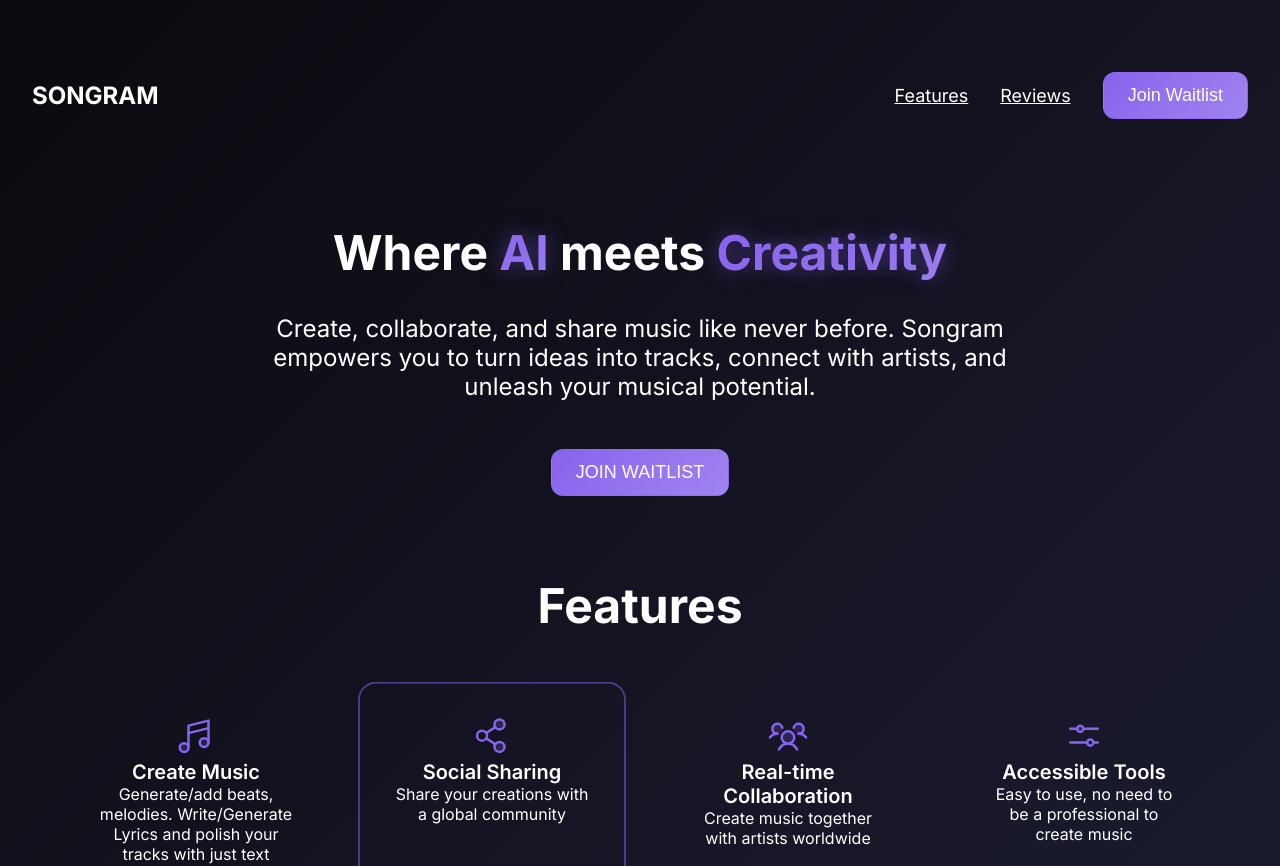
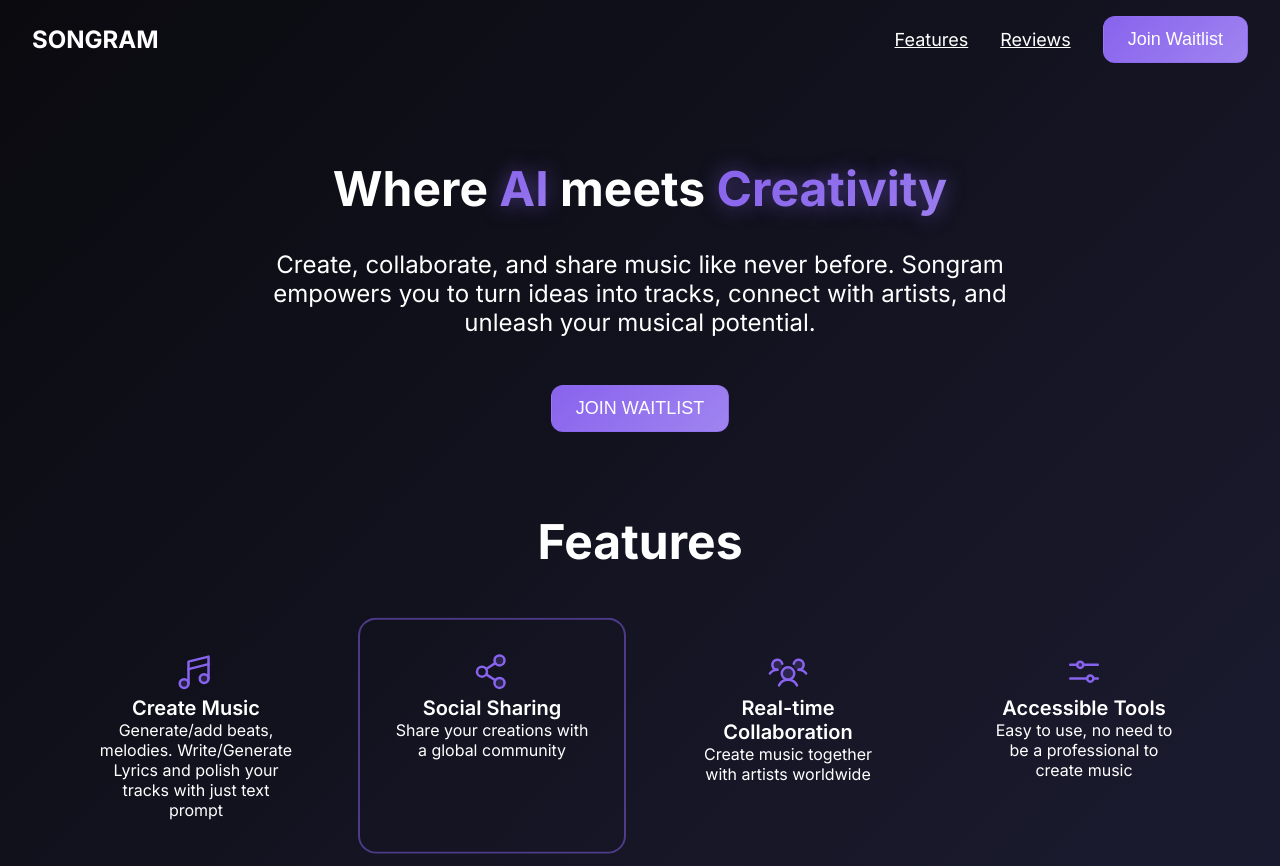
Before and after one commit to Songram-App/Songram-Website, a React (Vite) app: page / in a window 1280 px wide. Shown: the top 866 px of the page. Built offline with nearby package versions, Linux system fonts and the light colour scheme.

Commit message:
chore: fix nav issue with click

```diff
--- a/src/pages/WelcomePage.tsx
+++ b/src/pages/WelcomePage.tsx
@@ -217,17 +217,11 @@ const WelcomePage: React.FC = () => {
   }, []);
 
   return (
-    <div className="min-h-screen bg-gradient-dark relative overflow-hidden px-10 py-12 font-sans">
-      {/* Animated Background Elements */}
-      <div className="absolute inset-0 overflow-hidden">
-        <div className="absolute top-20 left-10 w-72 h-72 bg-primary/10 rounded-full blur-3xl animate-float" />
-        <div className="absolute top-40 right-20 w-96 h-96 bg-purple-500/10 rounded-full blur-3xl animate-float" style={{ animationDelay: '2s' }} />
-        <div className="absolute bottom-20 left-1/3 w-80 h-80 bg-blue-500/10 rounded-full blur-3xl animate-float" style={{ animationDelay: '4s' }} />
-      </div>
+    <div className="min-h-screen bg-gradient-dark relative px-10 py-10 font-sans">
 
       {/* Navigation */}
-      <nav className="bg-gradient-to-r from-gray-900 via-gray-800 to-gray-900 shadow-lg">
-  <div className="max-w-screen-xl mx-auto px-8 py-6 flex justify-between items-center">
+      <nav className="bg-gradient-to-r from-gray-900 via-gray-800 to-gray-900 shadow-lg mt-0">
+  <div className="max-w-screen-xl mx-auto px-8 py-4 flex justify-between items-center">
     <span className="text-2xl font-bold text-transparent bg-clip-text bg-gradient-to-r from-yellow-400 via-pink-500 to-purple-500 tracking-widest">
       SONGRAM
     </span>
@@ -246,7 +240,7 @@ const WelcomePage: React.FC = () => {
       </a>
       <button
         onClick={openSignupModal}
-        className="glass-button text-lg px-8 py-4 bg-gradient-primary border-0 hover:shadow-2xl hover:shadow-primary/30 transform hover:scale-105"
+        className="glass-button text-lg px-8 py-4 bg-gradient-primary border-0 hover:shadow-2xl hover:shadow-primary/30 transform hover:scale-105 rounded-full"
       >
         Join Waitlist
       </button>
@@ -255,20 +249,6 @@ const WelcomePage: React.FC = () => {
       onClick={() => setIsMobileMenuOpen(!isMobileMenuOpen)}
       className="md:hidden text-white focus:outline-none"
     >
-      <svg
-        className="w-8 h-8"
-        fill="none"
-        stroke="currentColor"
-        strokeWidth="2"
-        viewBox="0 0 24 24"
-        xmlns="http://www.w3.org/2000/svg"
-      >
-        <path
-          strokeLinecap="round"
-          strokeLinejoin="round"
-          d="M4 6h16M4 12h16m-7 6h7"
-        ></path>
-      </svg>
     </button>
   </div>
   {isMobileMenuOpen && (
@@ -310,7 +290,7 @@ const WelcomePage: React.FC = () => {
           <div className="flex flex-col sm:flex-row gap-6 justify-center items-center animate-slide-up" style={{ animationDelay: '0.3s' }}>
         <button
           onClick={openSignupModal}
-          className="glass-button text-lg px-8 py-4 bg-gradient-primary border-0 hover:shadow-2xl hover:shadow-primary/30 transform hover:scale-105"
+          className="glass-button text-lg px-8 py-4 bg-gradient-primary border-0 hover:shadow-2xl hover:shadow-primary/30 transform hover:scale-105 rounded-full"
         >
           JOIN WAITLIST
         </button>
--- a/src/styles/index.css
+++ b/src/styles/index.css
@@ -17,6 +17,7 @@ body {
   color: white;
   overflow-x: hidden;
   min-height: 100vh;
+  scroll-behavior: smooth;
 }
 
 /* Tailwind-like utility classes */
```
